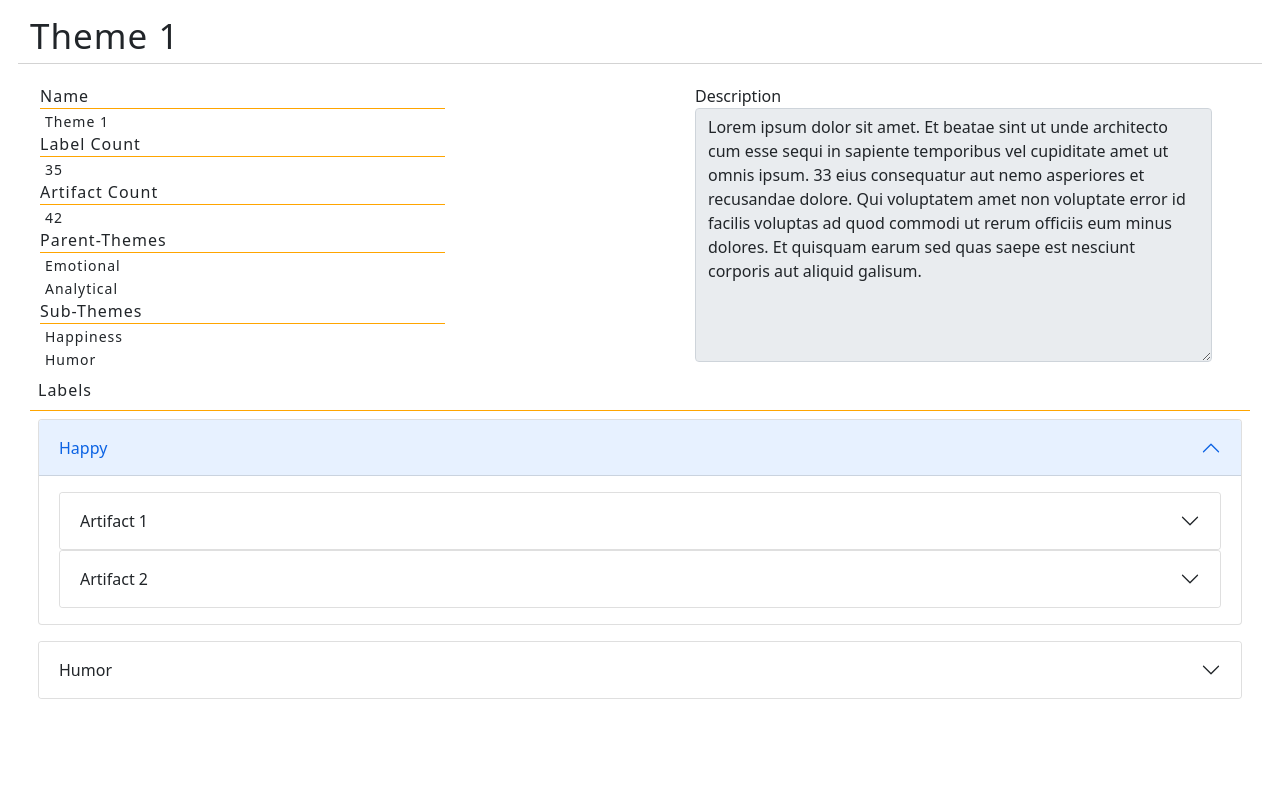
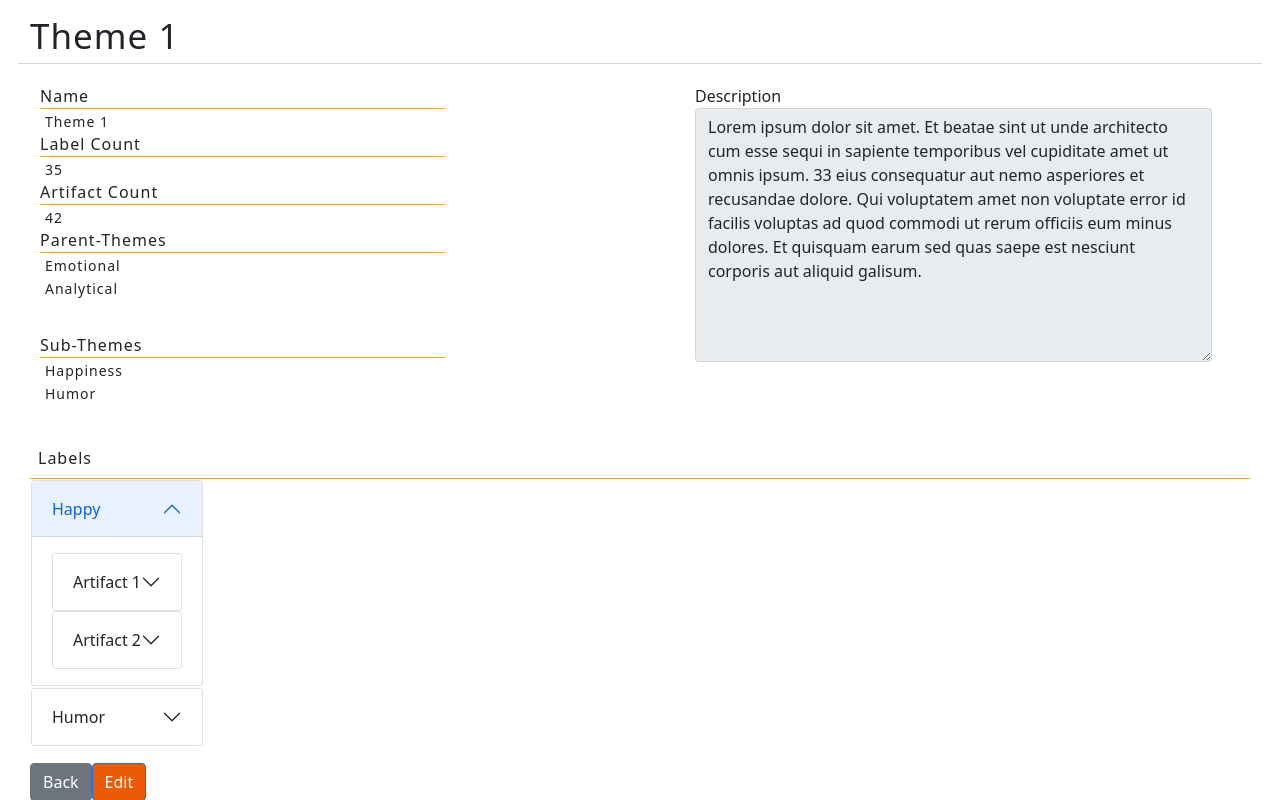
Before and after one commit to muctadir/lama, an Angular app in the folder frontend/: page /singleTheme in a window 1280 px wide. Built offline with nearby package versions, Linux system fonts and the light colour scheme.

Commit message:
Single Theme view ready

```diff
--- a/frontend/src/app/single-theme-view/single-theme-view.component.html
+++ b/frontend/src/app/single-theme-view/single-theme-view.component.html
@@ -18,7 +18,7 @@
                 Name
             </div>
             <!--Name-->
-            <div >
+            <div>
                <p id="themeNameText">{{themeName}}</p>
             </div>
             <!--Label Count Header-->
@@ -26,7 +26,7 @@
                 Label Count
             </div>
             <!--Label Count content-->
-            <div >
+            <div>
                 <p id="labelCountText">35</p>
              </div>
             <!--Artifact Count Header-->
@@ -42,16 +42,20 @@
                 Parent-Themes
             </div>
             <!--Parent-Themes Content-->
+            <div id="parentThemesScroll">
                 <div *ngFor="let themes of parentThemes">
                     <p id="parentThemesText">{{themes}}</p>
+                </div>
             </div>
             <!-- Sub-Themes Header-->
             <div id="subThemes">
                 Sub-Themes
             </div>
             <!--Sub-Themes Content-->
+            <div id="subThemesScroll">
                 <div *ngFor="let themes of subThemes">
                     <p id="subThemesText">{{themes}}</p>
+                </div>
             </div>
         </div>
         <!--Top Half Right-->
@@ -80,6 +84,7 @@
                 </thead>
                 <tbody>
                     <!--List of Label dropdowns-->
+                    <div>
                         <tr *ngFor="let label of allLabels">
                             <th scope="row">
                                 <ngb-accordion #acc="ngbAccordion" activeIds="ngb-panel-0">
@@ -109,10 +114,17 @@
                                 </ngb-accordion>
                             </th>
                         </tr>
+                    </div>
                 </tbody>
             </table>
         </div>
 
     </div>
-
+    <!-- Back and Edit Buttons -->
+    <div class="col-10">
+        <div class="col-2" id="buttonCol">
+            <button class="btn btn-secondary float-start" routerLink="/theme" id="btns-cancel-submit">Back</button>
+            <button class="btn btn-primary float-start" (click)="notImplemented()" id="btns-cancel-submit">Edit</button>
         </div>
+    </div>
+</div>
--- a/frontend/src/app/single-theme-view/single-theme-view.component.scss
+++ b/frontend/src/app/single-theme-view/single-theme-view.component.scss
@@ -59,6 +59,11 @@
     letter-spacing: 1px;
     border-bottom-color: orange;
 }
+//Container for parent theme scroll
+#parentThemesScroll{
+    overflow-y: scroll;
+    height: 10vh;
+}
 //Content text of multipl sections in top left part
 #parentThemesText, #themeNameText, #labelCountText, #artifactCountText, #subThemesText{
     font-size: 14px;
@@ -76,6 +81,11 @@
     border-bottom-color: orange;
 }
 
+//Container for sub theme scroll
+#subThemesScroll{
+    overflow-y: scroll;
+    height: 10vh;
+}
 //TOP RIGHT
 //Top right container
 #topRightCol{
@@ -107,3 +117,31 @@
     font-size: 15px;
     font-weight: 500;
 }
+//bottom buttons
+#buttonCol{
+    position: fixed;
+}
+
+//Scroll Bar
+::-webkit-scrollbar {
+    width: 10px;
+}
+// Scrollbar background
+::-webkit-scrollbar {
+    width: 10px;
+}
+// Scrollbar background
+::-webkit-scrollbar-track {
+    background: #f1f1f1;
+    border-radius: 10px;
+}
+// Scrollbar scroller
+::-webkit-scrollbar-thumb {
+    background: #38474e;
+    border-radius: 10px;
+}
+//Table Scroll
+#tableScroll{
+    min-height: 50vh;
+    overflow-y: scroll;
+}
--- a/frontend/src/app/single-theme-view/single-theme-view.component.ts
+++ b/frontend/src/app/single-theme-view/single-theme-view.component.ts
@@ -36,4 +36,8 @@ export class SingleThemeViewComponent implements OnInit {
   ngOnInit(): void {
   }
 
+  notImplemented(): void {
+    alert("Button has not been implemented yet.");
+  }
+
 }
```
Lines whose indentation alone changed are shown as unchanged.
